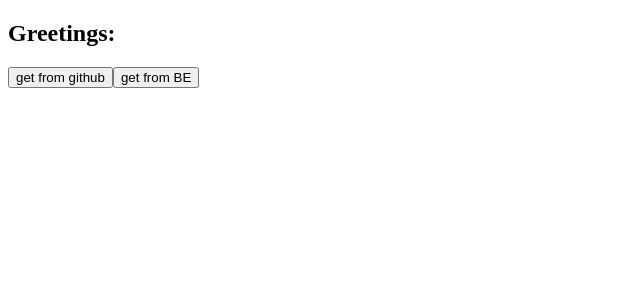
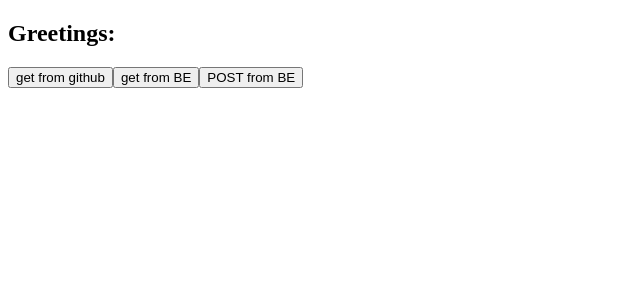
Before and after one commit to xander-codes/state-management-jotai, a React (Vite) app: page / in a window 1280 px wide. Shown: the top 300 px of the page, without its empty margins (0-640 px from the left). Built offline with nearby package versions, Linux system fonts and the light colour scheme.

Commit message:
try superagent library

```diff
--- a/package.json
+++ b/package.json
@@ -9,10 +9,10 @@
   "license": "MIT",
   "dependencies": {
     "axios": "^0.21.4",
-    "got": "^11.8.2",
     "jotai": "^1.3.1",
     "react": "^16.13.1",
-    "react-dom": "^16.13.1"
+    "react-dom": "^16.13.1",
+    "superagent": "^6.1.0"
   },
   "devDependencies": {
     "babel-preset-nano-react-app": "^0.1.0",
--- a/src/Greeting.js
+++ b/src/Greeting.js
@@ -1,5 +1,6 @@
 import React, {useState} from 'react';
 import axios from "axios";
+import * as superagent from "superagent";
 
 const Greeting = () => {
     const [greetings, setGreeting] = useState([]);
@@ -31,18 +32,64 @@ const Greeting = () => {
         setGithubData(response.data);
     }
 
-    const getBE = () => {
-        axios.get("http://localhost:8080/greet")
-            .then(response => {
-                console.log(response.data);
-                setGreeting(response.data);
-            })
+    const getBE = async () => {
+        // const response = await ky.get('https://api.github.com/users/mapbox');
+        // console.log(response);
+
+        // const a = await axios.get('https://api.github.com/orgs/axios');
+        // console.log(a);
+        //
+        // const f = await fetch('https://api.github.com/orgs/axios');
+        // const r = await f.json();
+        // console.log(r);
+
+        // axios.get("http://localhost:8080/greet")
+        //     .then(response => {
+        //         console.log(response.data);
+        //         setGreeting(response.data);
+        //     })
+        // let resp = await axios('http://localhost:8080/greet');
+        // console.log(resp.data);
+
+        // superagent.get('https://api.github.com/users/mapbox')
+        //     .end((err, res) => {
+        //         if (err) {
+        //             return console.log(err);
+        //         }
+        //         console.log(res.body);
+        //         // console.log(res.body);
+        //     });
+
+        const res = await superagent.get('http://localhost:8080/greet');
+        console.log(res);
+    }
+
+    const postBE = async () => {
+        // let response = await axios.post("http://localhost:8080/greet", {
+        //     'content': "hy",
+        //     'address': {
+        //         'street': 'strada 1',
+        //         'number': 13
+        //     }
+        // });
+        // console.log(response.data);
+        const res = await superagent
+            .post("http://localhost:8080/greet")
+            .send({
+                'content': "hy",
+                'address': {
+                    'street': 'strada 1',
+                    'number': 19
+                }
+            });
+        console.log(res.body);
     }
 
     return <>
         <h2>Greetings: </h2>
         <input type="button" value="get from github" onClick={getGithub}/>
         <input type="button" value="get from BE" onClick={getBE}/>
+        <input type="button" value="POST from BE" onClick={postBE}/>
         {greetings.map((greet) => <p key={greet.id}>{greet.content}</p>)}
 
         <p>{githubData.login}</p>
```
Also changed, not shown: 1 other file (tests, documents, lock files or other folders).
